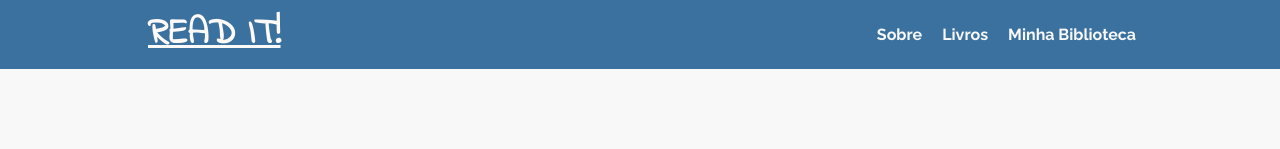
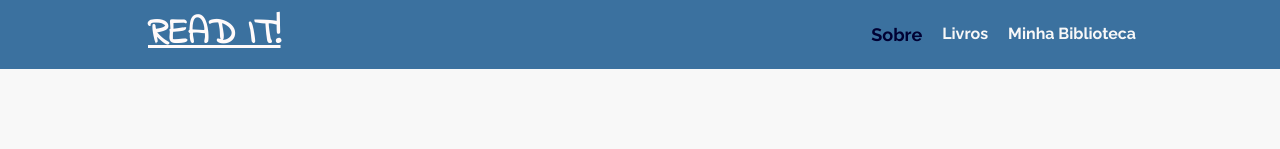
Before and after one commit to AidaFig/ReadIt, a React (Create React App) app: page / in a window 1280 px wide. In both pictures the pointer is over the link "Sobre". Shown: the top 149 px of the page. Built offline with nearby package versions, Linux system fonts and the light colour scheme; the HTML template or start-up script is replaced by a standard one.

Commit message:
adding hover

```diff
--- a/src/components/Nav/NavStyle.css
+++ b/src/components/Nav/NavStyle.css
@@ -9,7 +9,12 @@
 a {
     text-decoration: none;
     color: #F8F8F8;
+    transition: ease-in 0.3s;
 
+}
+a:hover {
+    font-size: 18px;
+    color: #000133;
 }
 
 .container {
@@ -40,8 +45,8 @@ a {
     gap: 20px;
     font-weight: 700;
     cursor: pointer;
+}
 
-}
 
 @media(max-width: 680px) {
 
```
